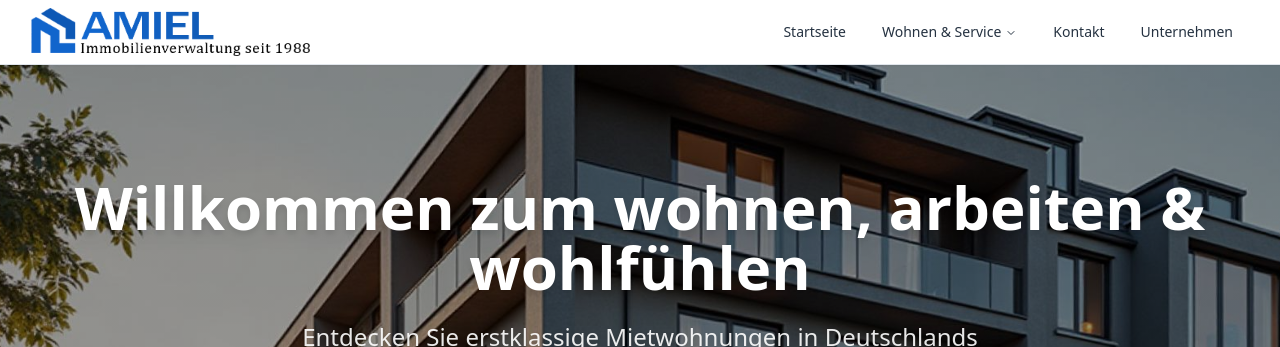
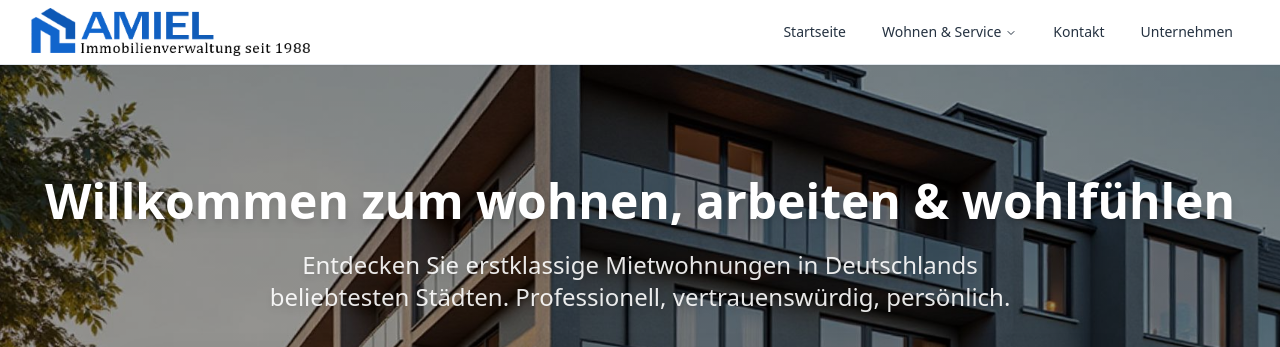
Before and after one commit to tc0666/elbtal-wohnen, a React (Vite) app: page / in a window 1280 px wide. Shown: the top 347 px of the page. Built offline with nearby package versions, Linux system fonts and the light colour scheme; no server answers; the database is empty.

Commit message:
Visual edit in Lovable
Edited UI in Lovable

```diff
--- a/src/components/HeroSection.tsx
+++ b/src/components/HeroSection.tsx
@@ -39,7 +39,7 @@ export const HeroSection = () => {
   }}>
       <div className="container mx-auto px-4">
         <div className="text-center mb-10">
-          <h1 className="text-4xl md:text-5xl lg:text-6xl font-bold text-white mb-6 leading-tight drop-shadow-lg">Willkommen zum wohnen, arbeiten &amp; wohlfühlen</h1>
+          <h1 className="text-4xl md:text-5xl font-bold text-white mb-6 leading-tight drop-shadow-lg lg:text-5xl">Willkommen zum wohnen, arbeiten &amp; wohlfühlen</h1>
           <p className="text-xl md:text-2xl text-white/90 max-w-3xl mx-auto leading-relaxed drop-shadow-md">
             Entdecken Sie erstklassige Mietwohnungen in Deutschlands beliebtesten Städten.
             Professionell, vertrauenswürdig, persönlich.
```
